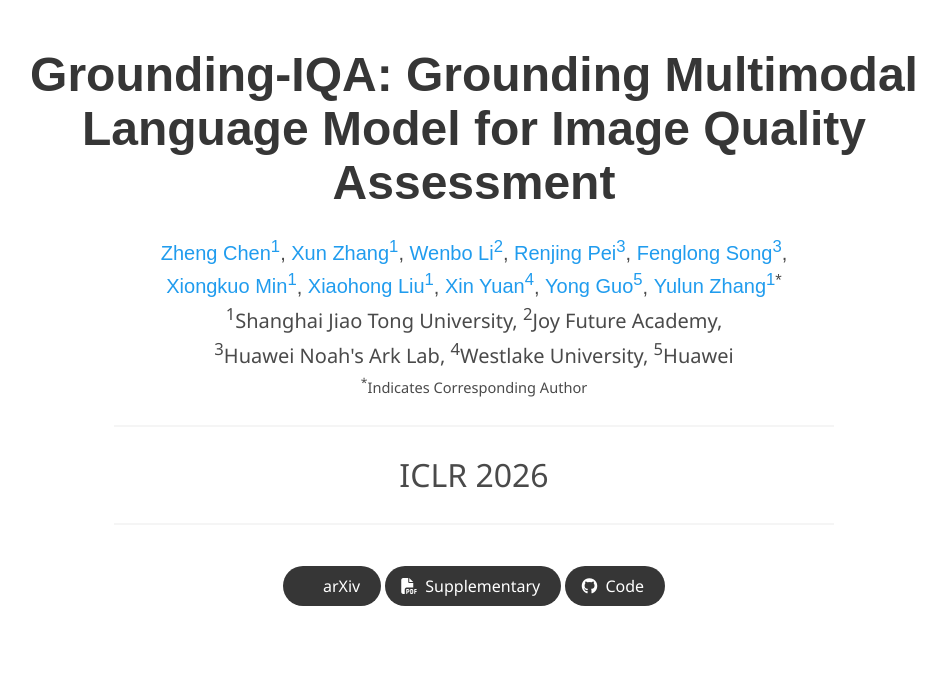
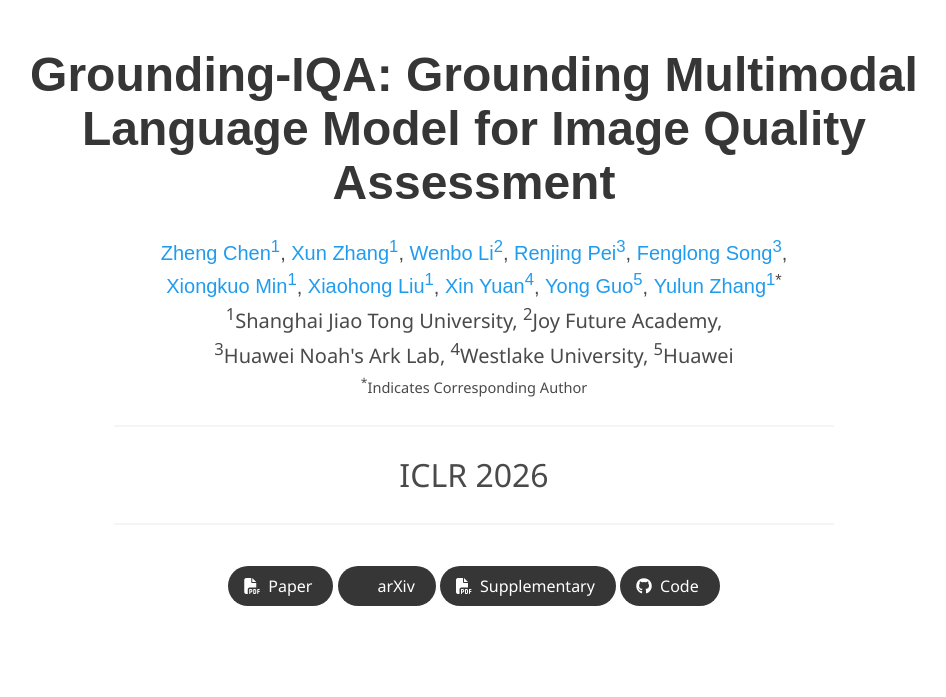
Before and after one commit to zhengchen1999/Grounding-IQA, a plain HTML site: page index.html in a window 1280 px wide. Shown: the top 697 px of the page, without its empty margins (166-1112 px from the left). Drawn offline with nearby package versions, Linux system fonts and the light colour scheme; some icons are missing; a web font is replaced by a local one.

Commit message:
add paper

```diff
--- a/index.html
+++ b/index.html
@@ -101,6 +101,16 @@
 
             <div class="column has-text-centered">
               <div class="publication-links">
+                <!-- Paper PDF link -->
+                <span class="link-block">
+                  <a href="https://openreview.net/pdf?id=yEpE0QPpf8" target="_blank"
+                  class="external-link button is-normal is-rounded is-dark">
+                  <span class="icon">
+                    <i class="fas fa-file-pdf"></i>
+                  </span>
+                  <span>Paper</span>
+                  </a>
+                </span>
 
                 <!-- ArXiv abstract link -->
                 <span class="link-block">
```
